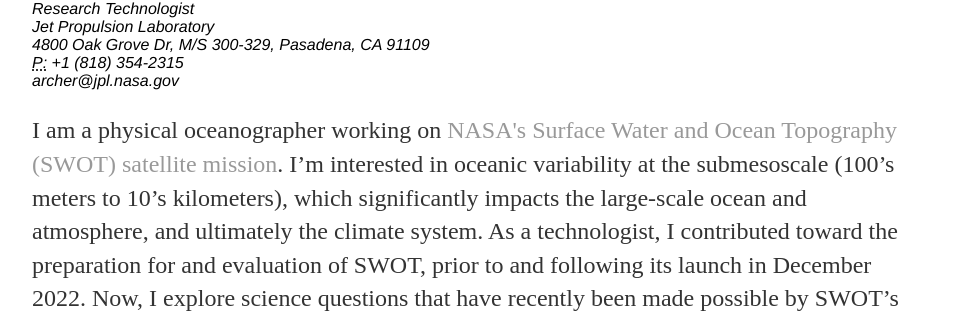
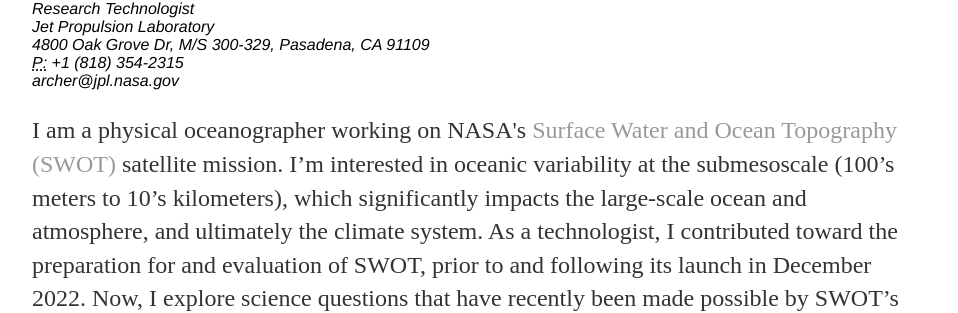
Before and after one commit to matthewarcher/matthewarcher.github.io, a Jekyll site: the page built from index.html, in a window 1280 px wide. Shown: the part 427-740 px from the top of the page, without its empty margins (160-1118 px from the left). Built offline with Jekyll 4.4.1, drawn with Linux system fonts in a browser that asks for light colours; some of the changed text lies outside the part shown.

Commit message:
Update index.html

```diff
--- a/index.html
+++ b/index.html
@@ -18,6 +18,6 @@
 	<span class="obfuscate">archer@jpl.nasa.gov</span>
 	</address></font>
 
- <p>I am a physical oceanographer working on <a href="https://swot.jpl.nasa.gov/" target="_blank">NASA's Surface Water and Ocean Topography (SWOT) satellite mission</a>. I’m interested in oceanic variability at the submesoscale (100’s meters to 10’s kilometers), which significantly impacts the large-scale ocean and atmosphere, and ultimately the climate system. As a technologist, I contributed toward the preparation for and evaluation of SWOT, prior to and following its launch in December 2022. Now, I explore science questions that have recently been made possible by SWOT’s unprecedented high-resolution measurements.
+ <p>I am a physical oceanographer working on NASA's <a href="https://swot.jpl.nasa.gov/" target="_blank">Surface Water and Ocean Topography (SWOT)</a> satellite mission. I’m interested in oceanic variability at the submesoscale (100’s meters to 10’s kilometers), which significantly impacts the large-scale ocean and atmosphere, and ultimately the climate system. As a technologist, I contributed toward the preparation for and evaluation of SWOT, prior to and following its launch in December 2022. Now, I explore science questions that have recently been made possible by SWOT’s unprecedented high-resolution measurements.
 
 I moved to JPL in 2018 from the University of New South Wales in Sydney, Australia, where I worked with a variety of observational platforms to investigate the dynamics of the East Australian Current, and how it influences the shelf waters of eastern Australia. Prior to this, I obtained my PhD from the Rosenstiel School of Marine and Atmospheric Science, University of Miami. </p>
```
